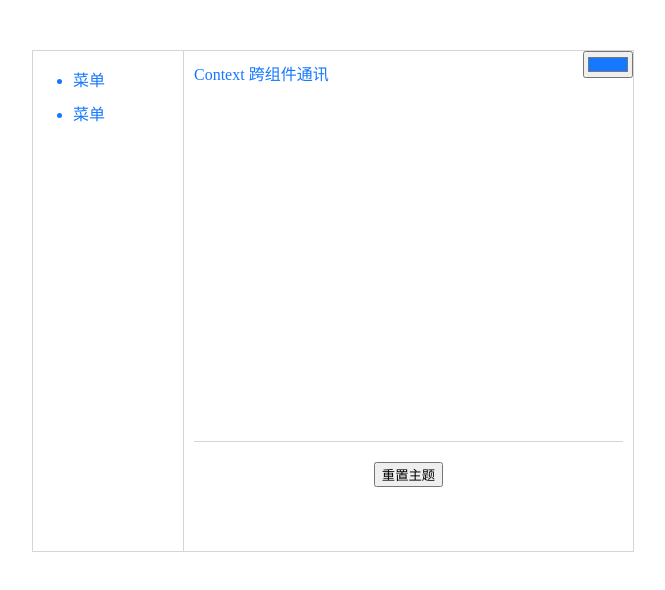
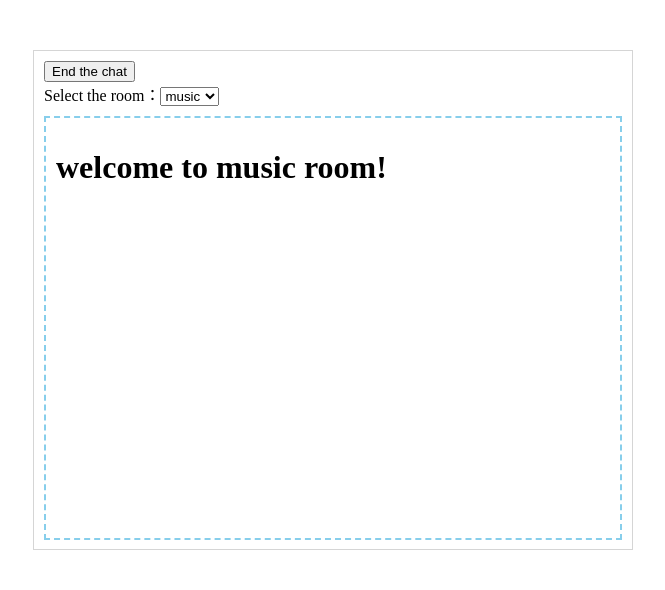
Before and after one commit to sy7777/React, a React (Create React App) app in the folder react-project/: page / in a window 1280 px wide. Shown: the top 590 px of the page, without its empty margins (307-972 px from the left). Built offline with nearby package versions, Linux system fonts and the light colour scheme.

Commit message:
useEffect

```diff
--- a/react-project/src/APP.scss
+++ b/react-project/src/APP.scss
@@ -400,7 +400,9 @@
   height: 500px;
   width: 600px;
   margin: 50px auto 0;
+  padding: 10px;
   border: 1px solid #d5d5d5;
+  box-sizing: border-box;
 }
 
 .theme-selector {
@@ -451,3 +453,12 @@
     text-align: center;
   }
 }
+
+
+// chat room
+.chat-room {
+  height: 400px;
+  margin-top: 10px;
+  padding: 10px;
+  border: 2px dashed skyblue;
+}
--- a/react-project/src/App.js
+++ b/react-project/src/App.js
@@ -1,96 +1,67 @@
-import { useContext, useState } from 'react'
+import { useEffect, useState } from 'react'
 import { createContext } from 'react'
 import './App.scss'
 
-// 跨组件通讯 - Context
-// 1. 创建 Context 对象
-const ThemeContext = createContext()
+// 聊天室
+const ChatRoom = ({ roomId, isChatting }) => {
+    // ...
+    console.log('当前房间：', roomId)
+    // console.log('ischatting:', isChatting)
 
-// 2. 划定范围，提供共享数据
-// 3. 范围内的组件，获取共享数据
+    // 1. 挂载时，和默认聊天室建立连接,但是一直是music房间
+    // useEffect(() => {
+    //   console.log('建立连接： music 房间')
+    // }, [])
 
-// -------------------------侧边栏-----------------------
-const Sidebar = () => {
+    // 2. 更新时，和最新聊天室建立连接
+    // 注意：该调用方式会在组件挂载以及更新时都会执行
+    useEffect(() => {
+      console.log(`建立连接： ${roomId} 房间`)
+    }, [roomId])
+
+    // 3. 卸载时，和聊天室断开连接
+    useEffect(() => {
+      return () => {
+        console.log('断开连接')
+      }
+    }, [])
+
     return (
-    <div className="sidebar">
-      <Menu />
+      <div className="chat-room">
+        <h1>welcome to {roomId} room!</h1>
       </div>
     )
 }
-const Menu = () => {
-  return (
-    <div className="menu">
-      <ul>
-        <MenuItem />
-        <MenuItem />
-      </ul>
-    </div>
-  )
-}
-const MenuItem = () => {
-  // 3. 范围内的组件，获取共享数据
-  const { theme } = useContext(ThemeContext)
-  return <li style={{ color: theme }}>菜单</li>
-}
-
-// -------------------------右侧内容-----------------------
-const Content = () => {
-  const { theme } = useContext(ThemeContext)
-  return (
-    <div className="content">
-      <div className="main" style={{ color: theme }}>
-        Context 跨组件通讯
-      </div>
-      <Footer />
-    </div>
-  )
-}
-const Footer = () => {
-  const { onReset } = useContext(ThemeContext)
-
-  return (
-    <div className="footer">
-      <button onClick={onReset}>重置主题</button>
-    </div>
-  )
-}
-
-// 父组件
 const App = () => {
-  // 要共享的主题颜色
-  const [theme, setTheme] = useState('#1677FF')
-
-  // 重置主题的函数
-  const onReset = () => {
-    setTheme('#1677FF')
-  }
+    // id
+    const [roomId, setRoomId] = useState('music')
+    //   chatting
+    const [isChatting, setIsChatting] = useState(true);
 
     return (
         <div className="app">
-      {/* 2. 划定范围，提供共享数据 */}
-      <ThemeContext.Provider
-        value={{
-          theme,
-          onReset,
-          // ...
-        }}
-      >
-        {/* 默认颜色： #1677FF */}
-        <input
-          className="theme-selector"
-          type="color"
-          value={theme}
-          onChange={e => setTheme(e.target.value)}
-        />
+            <button onClick={() => { setIsChatting(!isChatting); console.log('ischatting:', isChatting) }}>
+                {isChatting ? 'End the chat' : 'Start chatting'}
+            </button>
 
-        <div className="main">
-          {/* 侧边栏 */}
-          <Sidebar />
-          {/* 右侧内容 */}
-          <Content />
+            {isChatting ? (
+                <div>
+                    <label>
+                        Select the room：
+                        <select value={roomId} onChange={e => setRoomId(e.target.value)}>
+                            <option value="music">music</option>
+                            <option value="travel">travel</option>
+                            <option value="sports">sports</option>
+                        </select>
+                    </label>
+                    {/*chat room */}
+                    <ChatRoom roomId={roomId} isChatting={isChatting} />
                 </div>
-      </ThemeContext.Provider>
+            ) : (
+                <p>Click【start chatting】button, start chatting~</p>
+            )}
         </div>
+
     )
 }
 
```
Also changed, not shown: react-project/src/Apptheme.js (added, +97 -0 lines). Lines whose indentation alone changed are shown as unchanged.
